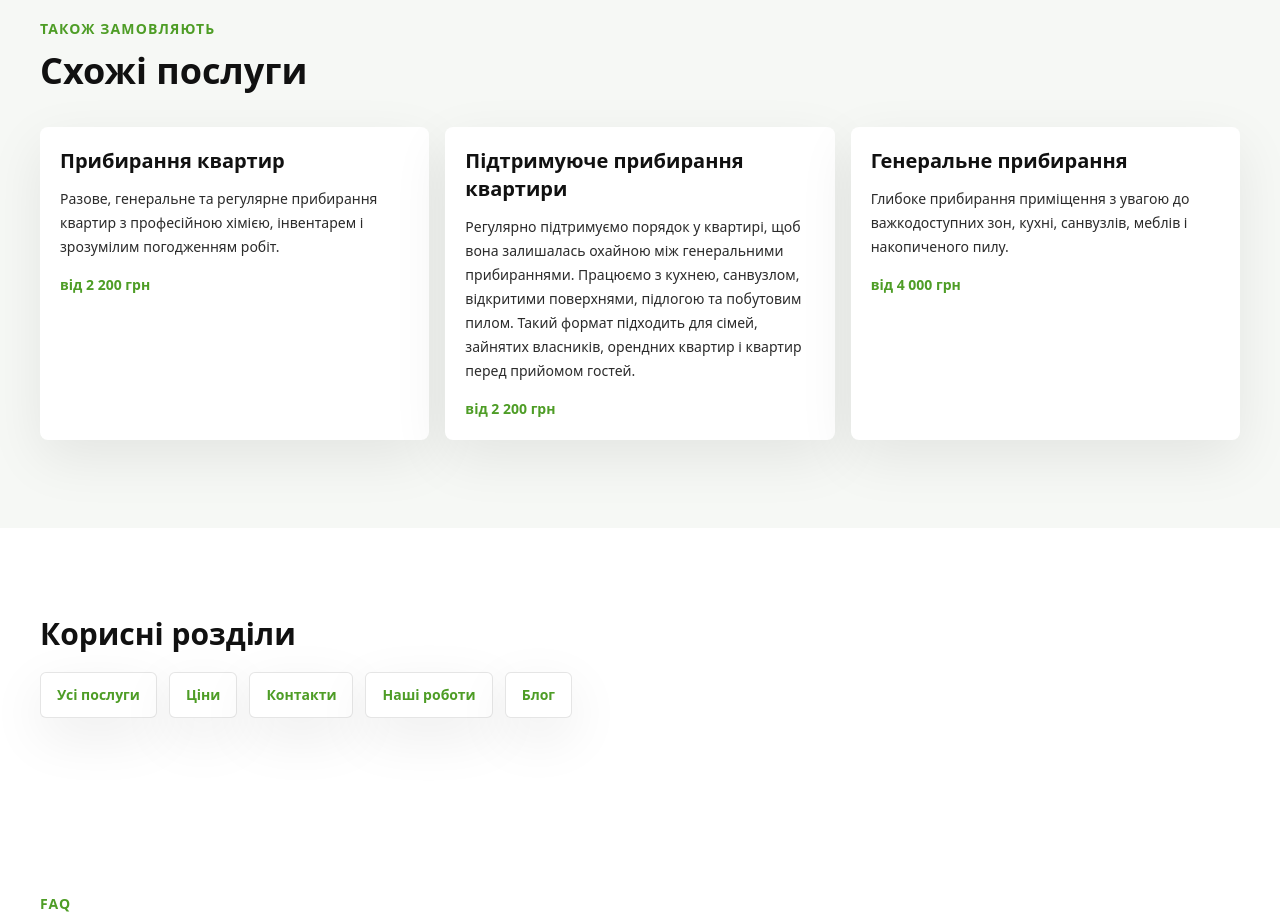
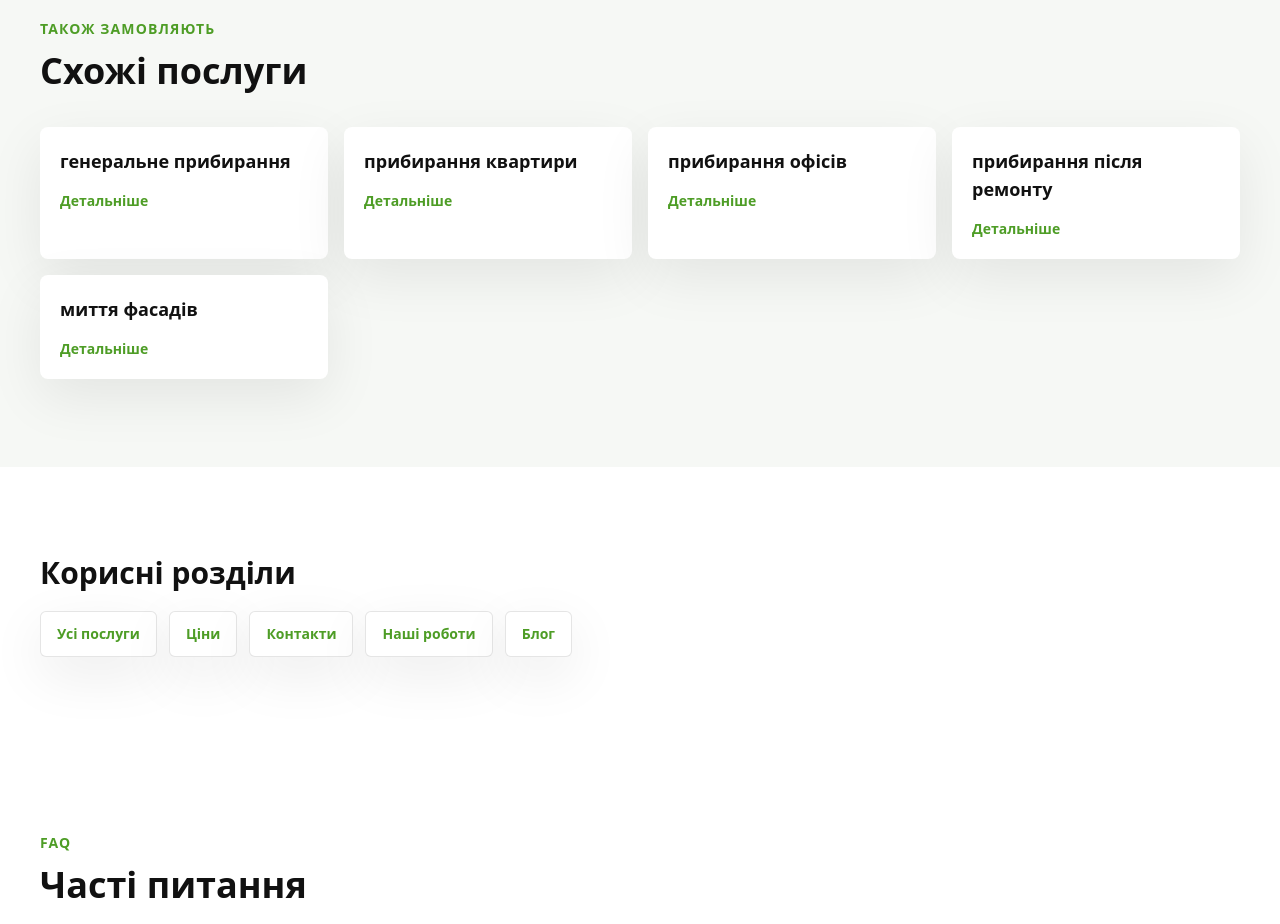
Before and after one commit to Emelkey/formula-chystoty-site, a Next.js app: page /myttya-vikon-cherkasy in a window 1280 px wide. Shown: the part 4980-5904 px from the top of the page. Built offline with nearby package versions, Linux system fonts and the light colour scheme.

Commit message:
цййц

```diff
--- a/app/poslugy/page.tsx
+++ b/app/poslugy/page.tsx
@@ -32,6 +32,18 @@ const businessProfileServices = [
   { slug: "myttya-plytky-cherkasy", description: "Миття тротуарної плитки, доріжок, дворів і прибудинкової території." }
 ];
 
+const popularCleaningServices = [
+  { href: "/prybyrannya-kvartyr-cherkasy", label: "Прибирання квартир у Черкасах" },
+  { href: "/generalne-prybyrannya-cherkasy", label: "Генеральне прибирання" },
+  { href: "/prybyrannya-pislya-remontu-cherkasy", label: "Прибирання після ремонту" },
+  { href: "/himchystka-mebliv-cherkasy", label: "Хімчистка меблів" },
+  { href: "/himchystka-dyvana-cherkasy", label: "Хімчистка дивана" },
+  { href: "/myttya-vikon-cherkasy", label: "Миття вікон" },
+  { href: "/prybyrannya-ofisiv-cherkasy", label: "Прибирання офісів" },
+  { href: "/prybyrannya-budynkiv-cherkasy", label: "Прибирання будинків" },
+  { href: "/prybyrannya-pislya-pozhezhi-cherkasy", label: "Прибирання після пожежі" }
+];
+
 export const metadata: Metadata = buildMetadata({
   title: "Клінінгові послуги у Черкасах | Формула Чистоти",
   description: "Усі послуги клінінгової компанії Формула Чистоти у Черкасах: прибирання квартир, будинків, офісів, після ремонту, миття вікон, хімчистка меблів.",
@@ -50,6 +62,18 @@ export default function ServicesPage() {
         </div>
       </section>
       <section className="section bg-brand-mist">
+        <div className="container">
+          <SectionHeading eyebrow="SEO-навігація" title="Популярні клінінгові послуги в Черкасах" description="Швидкі переходи на основні посадкові сторінки послуг, які найчастіше замовляють клієнти Формули Чистоти." />
+          <div className="mt-8 grid gap-3 sm:grid-cols-2 lg:grid-cols-3">
+            {popularCleaningServices.map((link) => (
+              <a className="rounded-lg border border-brand-green/15 bg-white p-5 text-base font-semibold text-brand-hover shadow-soft transition hover:-translate-y-1 hover:border-brand-green" href={link.href} key={link.href}>
+                {link.label}
+              </a>
+            ))}
+          </div>
+        </div>
+      </section>
+      <section className="section bg-brand-mist pt-0">
         <div className="container">
           <SectionHeading eyebrow="Послуги для клієнтів у Черкасах" title="Повний список послуг Формули Чистоти" description="Цей перелік допомагає швидко знайти потрібний формат клінінгу та перейти на детальну сторінку послуги." />
           <div className="mt-8 flex flex-wrap gap-3 rounded-2xl border border-brand-green/15 bg-white p-5 shadow-soft">
--- a/components/RelatedServices.tsx
+++ b/components/RelatedServices.tsx
@@ -1,24 +1,89 @@
-import Link from "next/link";
 import { servicePages } from "@/lib/site";
 import { SectionHeading } from "@/components/SectionHeading";
+
+const relatedLinks: Record<string, { href: string; label: string }[]> = {
+  "himchystka-mebliv-cherkasy": [
+    { href: "/himchystka-dyvana-cherkasy", label: "хімчистка дивана в Черкасах" },
+    { href: "/himchystka-matratsa-cherkasy", label: "хімчистка матраца" },
+    { href: "/himchystka-kylymiv-cherkasy", label: "хімчистка килимів" },
+    { href: "/himchystka-avto-cherkasy", label: "хімчистка авто" }
+  ],
+  "himchystka-dyvana-cherkasy": [
+    { href: "/himchystka-mebliv-cherkasy", label: "хімчистка меблів" },
+    { href: "/himchystka-matratsa-cherkasy", label: "хімчистка матраца" },
+    { href: "/prybyrannya-kvartyr-cherkasy", label: "прибирання квартир" },
+    { href: "/generalne-prybyrannya-cherkasy", label: "генеральне прибирання" }
+  ],
+  "prybyrannya-kvartyr-cherkasy": [
+    { href: "/generalne-prybyrannya-cherkasy", label: "генеральне прибирання квартири" },
+    { href: "/prybyrannya-pislya-remontu-cherkasy", label: "прибирання після ремонту" },
+    { href: "/myttya-vikon-cherkasy", label: "миття вікон" },
+    { href: "/himchystka-mebliv-cherkasy", label: "хімчистка меблів" },
+    { href: "/himchystka-dyvana-cherkasy", label: "хімчистка дивана" }
+  ],
+  "generalne-prybyrannya-cherkasy": [
+    { href: "/prybyrannya-kvartyr-cherkasy", label: "прибирання квартир" },
+    { href: "/prybyrannya-budynkiv-cherkasy", label: "прибирання будинків" },
+    { href: "/prybyrannya-pislya-remontu-cherkasy", label: "прибирання після ремонту" },
+    { href: "/myttya-vikon-cherkasy", label: "миття вікон" },
+    { href: "/himchystka-mebliv-cherkasy", label: "хімчистка меблів" }
+  ],
+  "prybyrannya-pislya-remontu-cherkasy": [
+    { href: "/generalne-prybyrannya-cherkasy", label: "генеральне прибирання" },
+    { href: "/myttya-vikon-cherkasy", label: "миття вікон" },
+    { href: "/myttya-plytky-cherkasy", label: "миття плитки" },
+    { href: "/prybyrannya-budynkiv-cherkasy", label: "прибирання будинку" },
+    { href: "/prybyrannya-kvartyr-cherkasy", label: "прибирання квартири" }
+  ],
+  "myttya-vikon-cherkasy": [
+    { href: "/generalne-prybyrannya-cherkasy", label: "генеральне прибирання" },
+    { href: "/prybyrannya-kvartyr-cherkasy", label: "прибирання квартири" },
+    { href: "/prybyrannya-ofisiv-cherkasy", label: "прибирання офісів" },
+    { href: "/prybyrannya-pislya-remontu-cherkasy", label: "прибирання після ремонту" },
+    { href: "/myttya-fasadiv-cherkasy", label: "миття фасадів" }
+  ],
+  "prybyrannya-ofisiv-cherkasy": [
+    { href: "/prybyrannya-komertsiynykh-prymishchen-cherkasy", label: "прибирання комерційних приміщень" },
+    { href: "/prybyrannya-magazyniv-cherkasy", label: "прибирання магазинів" },
+    { href: "/myttya-vikon-cherkasy", label: "миття вікон" },
+    { href: "/generalne-prybyrannya-cherkasy", label: "генеральне прибирання" },
+    { href: "/dezinfektsiya-prymishchen-cherkasy", label: "дезінфекція приміщень" }
+  ],
+  "prybyrannya-budynkiv-cherkasy": [
+    { href: "/prybyrannya-kvartyr-cherkasy", label: "прибирання квартир" },
+    { href: "/generalne-prybyrannya-cherkasy", label: "генеральне прибирання" },
+    { href: "/prybyrannya-pislya-remontu-cherkasy", label: "прибирання після ремонту" },
+    { href: "/myttya-vikon-cherkasy", label: "миття вікон" },
+    { href: "/himchystka-mebliv-cherkasy", label: "хімчистка меблів" }
+  ],
+  "prybyrannya-pislya-pozhezhi-cherkasy": [
+    { href: "/dezinfektsiya-prymishchen-cherkasy", label: "дезінфекція приміщень" },
+    { href: "/generalne-prybyrannya-cherkasy", label: "генеральне прибирання" },
+    { href: "/prybyrannya-pislya-remontu-cherkasy", label: "прибирання після ремонту" },
+    { href: "/prybyrannya-budynkiv-cherkasy", label: "прибирання будинків" },
+    { href: "/myttya-plytky-cherkasy", label: "миття плитки" }
+  ]
+};
 
 export function RelatedServices({ currentSlug }: { currentSlug?: string }) {
   const current = servicePages.find((service) => service.slug === currentSlug);
   const candidates = servicePages.filter((service) => service.slug !== currentSlug);
   const sameCategory = current ? candidates.filter((service) => service.category === current.category) : [];
-  const related = [...sameCategory, ...candidates.filter((service) => !sameCategory.includes(service))].slice(0, 3);
+  const fallback = [...sameCategory, ...candidates.filter((service) => !sameCategory.includes(service))]
+    .slice(0, 4)
+    .map((service) => ({ href: `/${service.slug}`, label: service.title.toLowerCase() }));
+  const related = currentSlug ? relatedLinks[currentSlug] ?? fallback : fallback;
 
   return (
     <section className="section bg-brand-mist">
       <div className="container">
         <SectionHeading eyebrow="Також замовляють" title="Схожі послуги" />
-        <div className="grid gap-4 md:grid-cols-3">
-          {related.map((service) => (
-            <Link className="rounded-lg bg-white p-5 shadow-soft transition hover:-translate-y-1" href={`/${service.slug}`} key={service.slug}>
-              <h2 className="text-xl font-bold">{service.title}</h2>
-              <p className="mt-3 text-sm leading-6 text-brand-graphite">{service.shortDescription}</p>
-              <span className="mt-4 inline-block text-sm font-semibold text-brand-hover">{service.priceFrom}</span>
-            </Link>
+        <div className="grid gap-4 md:grid-cols-2 lg:grid-cols-4">
+          {related.map((link) => (
+            <a className="rounded-lg bg-white p-5 shadow-soft transition hover:-translate-y-1" href={link.href} key={link.href}>
+              <span className="text-lg font-bold text-brand-black">{link.label}</span>
+              <span className="mt-4 block text-sm font-semibold text-brand-hover">Детальніше</span>
+            </a>
           ))}
         </div>
       </div>
```
